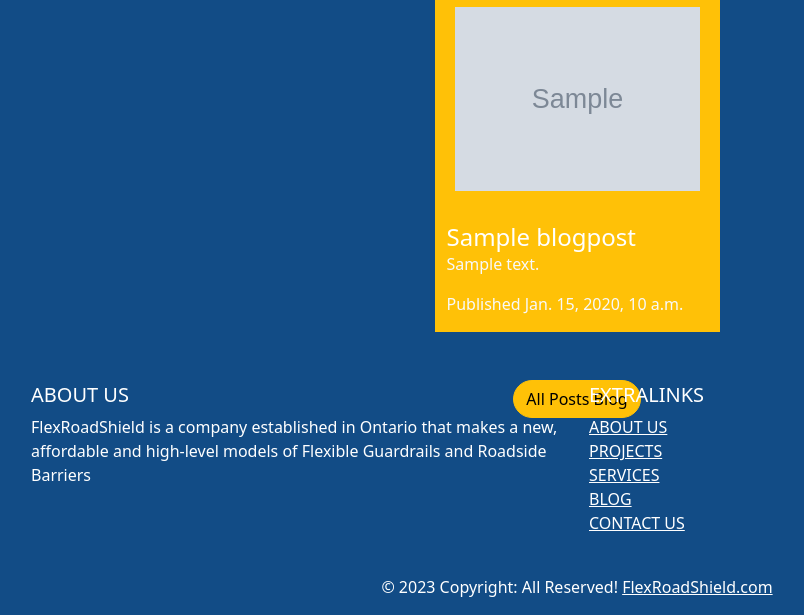
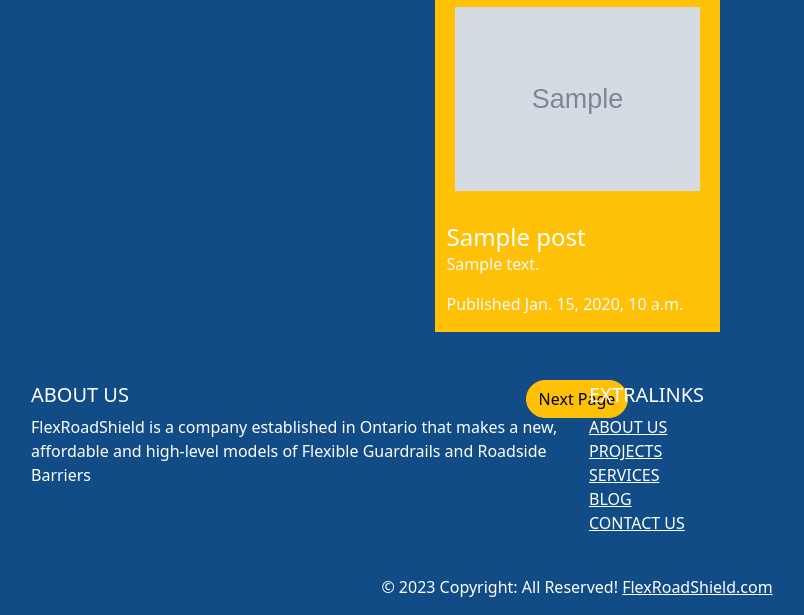
Before and after one commit to sarareshadi/flexroadshield, a Django app: template templates/blog/bloglist.html in a window 1280 px wide. Shown: the part 185-800 px from the top of the page, without its empty margins (63-867 px from the left). Run offline with Django 3.2, Linux system fonts and the light colour scheme; tables that the repository leaves empty hold one stand-in row (values such as "Sample post"); the template is opened without the code that fills it: values that come from a table or form of the project are taken from there, most other values are stand-ins (such as "Sample title", 1, 10 or a date in 2020); grey boxes marked "Sample" are stand-in pictures; parts of the project's set-up code (start-up, migrations or seed data) failed here and were passed over; some libraries are stand-ins or nearby versions.

Commit message:
add pagination

```diff
--- a/blog/views.py
+++ b/blog/views.py
@@ -1,9 +1,13 @@
 from django.shortcuts import render, get_object_or_404
 from django.http import Http404
 from .models import BlogPost
+from django.core.paginator import Paginator
 
 def BlogList(request):
-    posts = BlogPost.objects.filter(status='PB')
+    posts_list = BlogPost.objects.filter(status='PB')
+    paginator = Paginator(posts_list, 9)
+    page_number = request.GET.get('page')
+    posts = paginator.get_page(page_number)
     return render(
     request,
     'blog/bloglist.html',
--- a/templates/blog/bloglist.html
+++ b/templates/blog/bloglist.html
@@ -45,8 +45,9 @@
   <div class="container">
     <div class="row">
       <div class="col text-center">
-        <a href="#!" class="btn bsb-btn-2xl btn-warning rounded-pill mt-5 mt-xl-10">All Posts Blog</a>
-      </div>
+        <a href="?page={{ posts.next_page_number}}" class="btn bsb-btn-2xl btn-warning rounded-pill mt-5 mt-xl-10">
+          <span>Next Page</span>
+        </a>
     </div>
   </div>
 </section>
```
